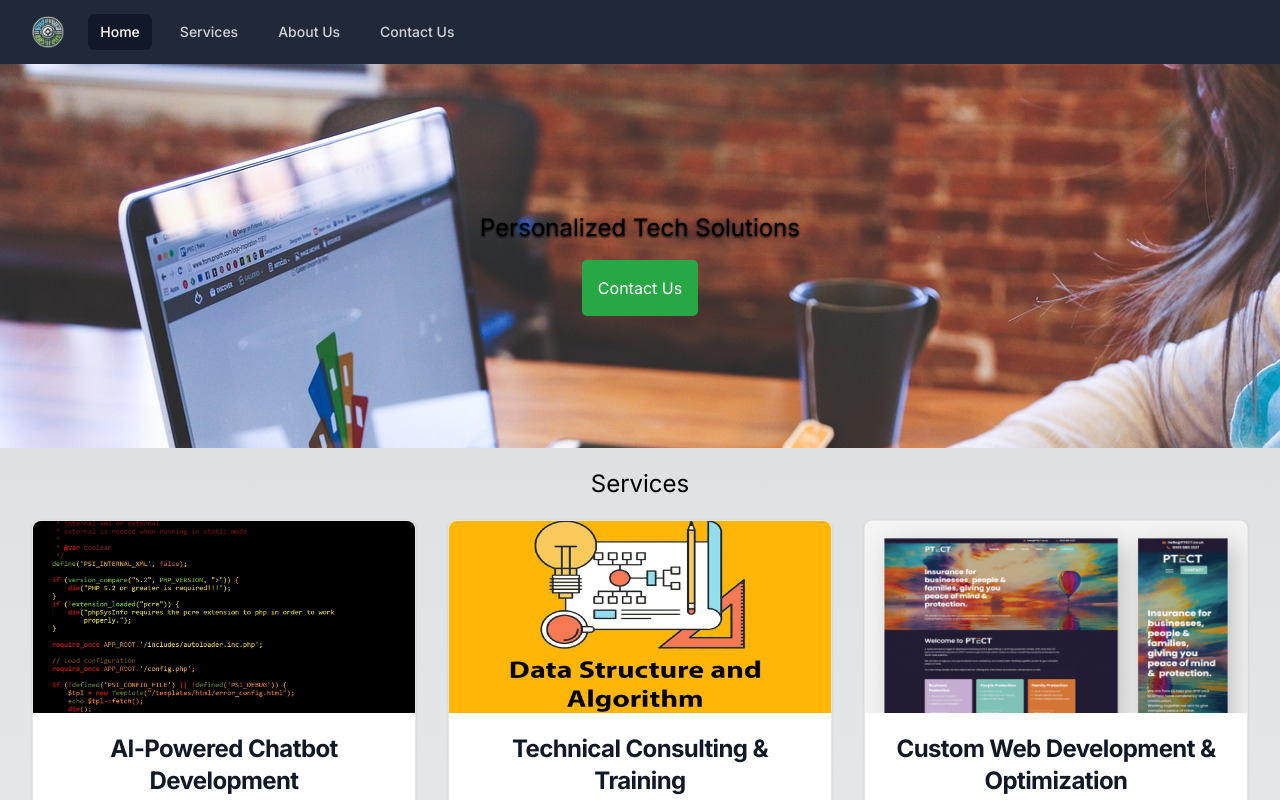
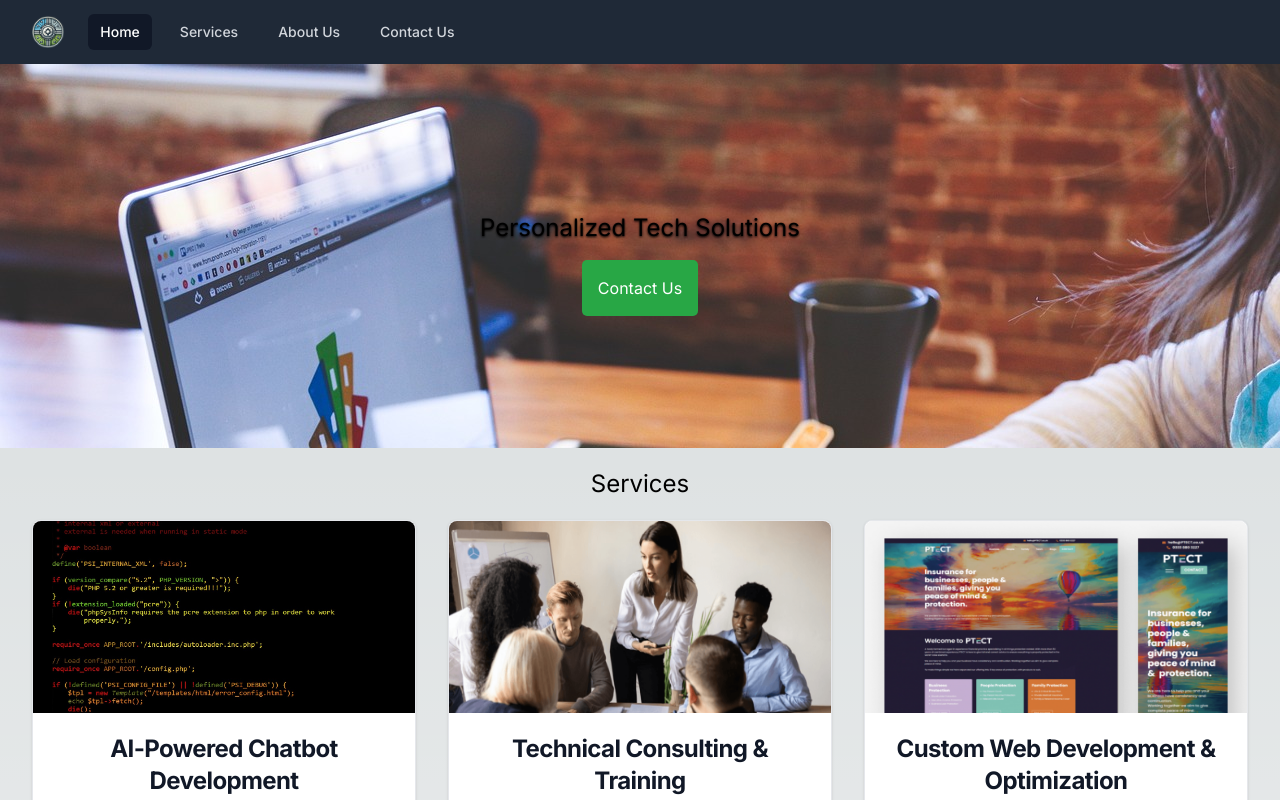
Before and after one commit to Christian-Downs/EdwardsvilleTechSolutionsFrontEnd, a Next.js app: page / in a window 1280 px wide. Shown: the top 800 px of the page. Built offline with nearby package versions, Linux system fonts and the light colour scheme.

Commit message:
Uodated Services

```diff
--- a/src/app/page.tsx
+++ b/src/app/page.tsx
@@ -7,6 +7,7 @@ import CodeImage from './images/code.jpg'
 import React, { CSSProperties, useState } from "react";
 import DataStructor from './images/Data-Structure-and-Algorithm.jpg'
 import ModernWebsite from './images/modern-websites-design-example-ptect.jpg'
+import Training from './images/wronski-1.png'
 import axios from 'axios';
 import Navbar from "./ui/navbar";
 import AboutUs from "./ui/aboutus";
@@ -111,7 +112,7 @@ export default function Home() {
 
             <div className="max-w-sm bg-white border border-gray-200 rounded-lg shadow dark:bg-gray-800 dark:border-gray-700 flex flex-col">
               <a href="#contact">
-                <img className="rounded-t-lg h-48 w-full" src={DataStructor.src} alt="" />
+                <img className="rounded-t-lg h-48 w-full" src={Training.src} alt="" />
               </a>
               <div className="p-5">
                 <a href="#contact">
```
Also changed, not shown: src/app/images/wronski-1.png (added).
